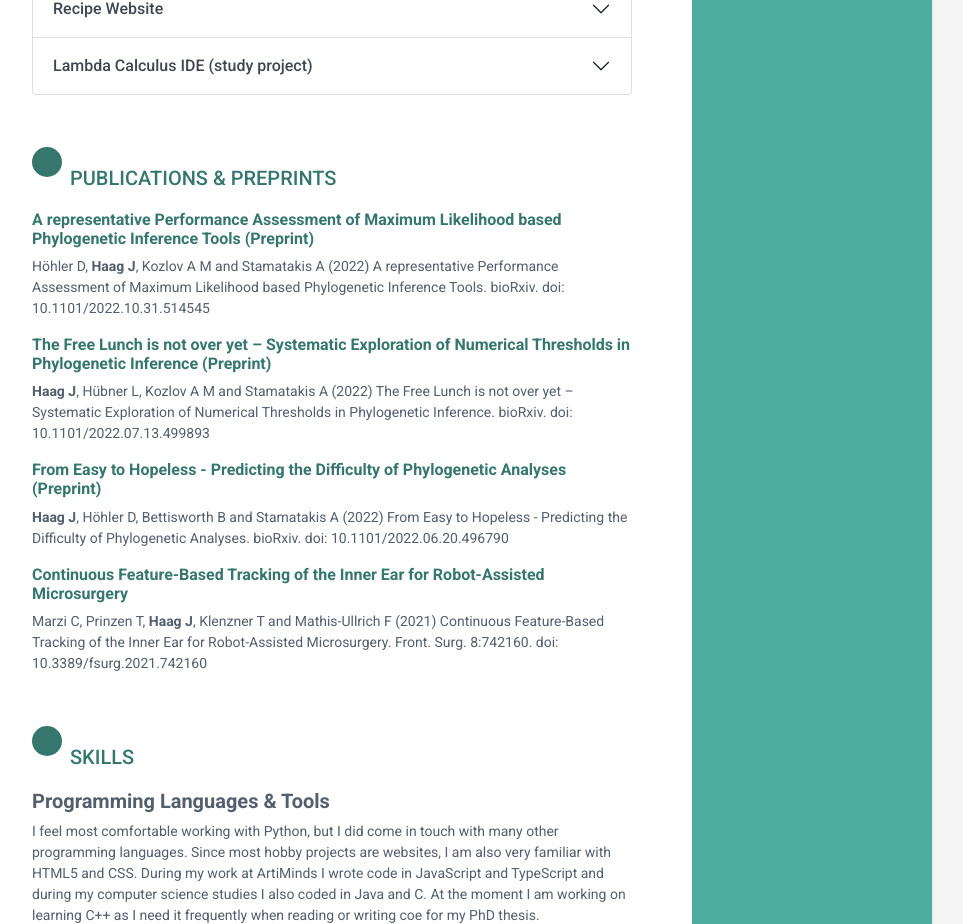
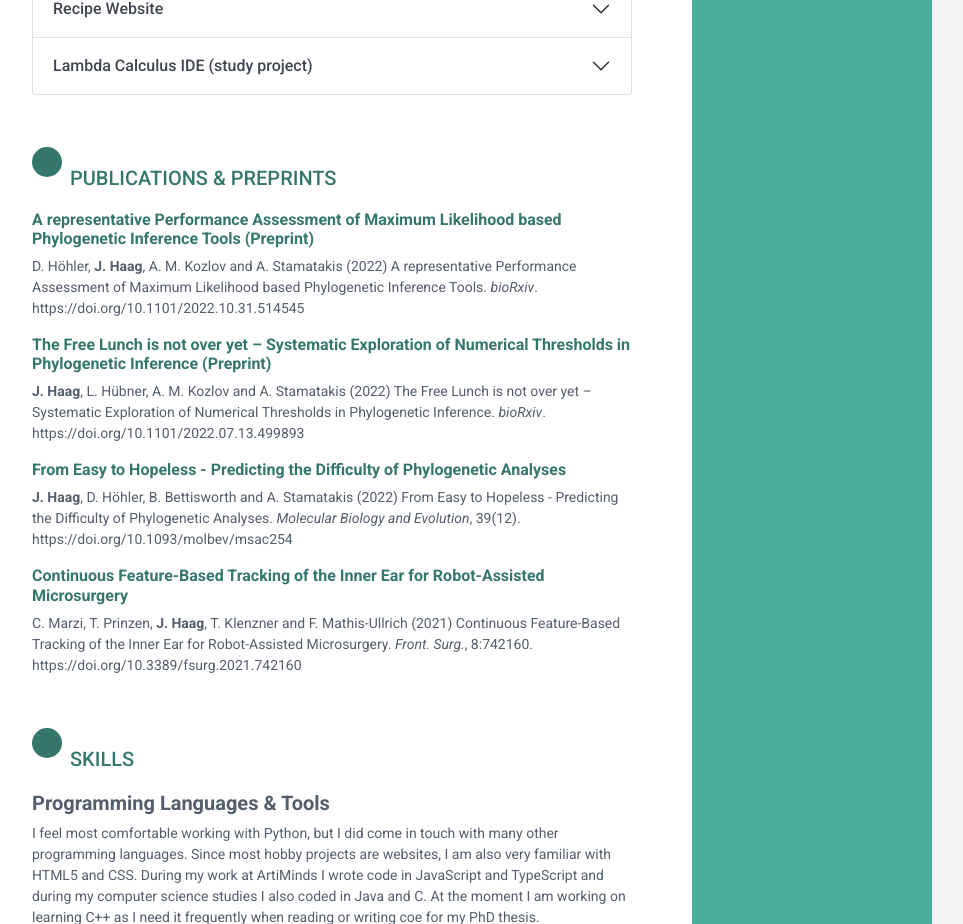
Before and after one commit to tschuelia/juliahaag.de, a Flask app: page / in a window 1280 px wide. Shown: the part 3346-4270 px from the top of the page, without its empty margins (188-1151 px from the left). Run offline with Flask 2, Linux system fonts and the light colour scheme; some libraries are stand-ins or nearby versions.

Commit message:
update pythia publication

```diff
--- a/templates/publications.html
+++ b/templates/publications.html
@@ -7,8 +7,8 @@
                 target="_blank">A representative Performance Assessment of Maximum Likelihood based Phylogenetic
             Inference Tools (Preprint)</a></h6>
         <p>
-            Höhler D, <b>Haag J</b>, Kozlov A M and Stamatakis A (2022) A representative Performance Assessment of
-            Maximum Likelihood based Phylogenetic Inference Tools. bioRxiv. doi: 10.1101/2022.10.31.514545
+            D. Höhler, <b>J. Haag</b>, A. M. Kozlov and A. Stamatakis (2022) A representative Performance Assessment of
+            Maximum Likelihood based Phylogenetic Inference Tools. <i>bioRxiv</i>. https://doi.org/10.1101/2022.10.31.514545
         </p>
     </div><!--//item-->
     <div class="item" id="freeLunch">
@@ -17,18 +17,17 @@
                 target="_blank">The Free Lunch is not over yet – Systematic Exploration of Numerical Thresholds in
             Phylogenetic Inference (Preprint)</a></h6>
         <p>
-            <b>Haag J</b>, Hübner L, Kozlov A M and Stamatakis A (2022) The Free Lunch is not over yet – Systematic
-            Exploration of Numerical Thresholds in Phylogenetic Inference. bioRxiv. doi: 10.1101/2022.07.13.499893
+            <b>J. Haag</b>, L. Hübner, A. M. Kozlov and A. Stamatakis (2022) The Free Lunch is not over yet – Systematic
+            Exploration of Numerical Thresholds in Phylogenetic Inference. <i>bioRxiv</i>. https://doi.org/10.1101/2022.07.13.499893
         </p>
     </div><!--//item-->
     <div class="item" id="pythia">
         <h6 class="container-block-title"><a
-                href="https://doi.org/10.1101/2022.06.20.496790"
-                target="_blank">From Easy to Hopeless - Predicting the Difficulty of Phylogenetic Analyses
-            (Preprint)</a></h6>
+                href="https://doi.org/10.1093/molbev/msac254"
+                target="_blank">From Easy to Hopeless - Predicting the Difficulty of Phylogenetic Analyses</a></h6>
         <p>
-            <b>Haag J</b>, Höhler D, Bettisworth B and Stamatakis A (2022) From Easy to Hopeless - Predicting the
-            Difficulty of Phylogenetic Analyses. bioRxiv. doi: 10.1101/2022.06.20.496790
+            <b>J. Haag</b>, D. Höhler, B. Bettisworth and A. Stamatakis (2022) From Easy to Hopeless - Predicting the
+            Difficulty of Phylogenetic Analyses. <i>Molecular Biology and Evolution</i>, 39(12). https://doi.org/10.1093/molbev/msac254
         </p>
     </div><!--//item-->
     <div class="item">
@@ -37,9 +36,9 @@
                 target="_blank">Continuous Feature-Based Tracking of the Inner Ear for Robot-Assisted
             Microsurgery</a></h6>
         <p>
-            Marzi C, Prinzen T, <b>Haag J</b>, Klenzner T and Mathis-Ullrich F (2021) Continuous Feature-Based Tracking
+            C. Marzi, T. Prinzen, <b>J. Haag</b>, T. Klenzner and F. Mathis-Ullrich (2021) Continuous Feature-Based Tracking
             of
-            the Inner Ear for Robot-Assisted Microsurgery. Front. Surg. 8:742160. doi: 10.3389/fsurg.2021.742160
+            the Inner Ear for Robot-Assisted Microsurgery. <i>Front. Surg.</i>, 8:742160. https://doi.org/10.3389/fsurg.2021.742160
         </p>
     </div><!--//item-->
 </section><!--//section-->
```
